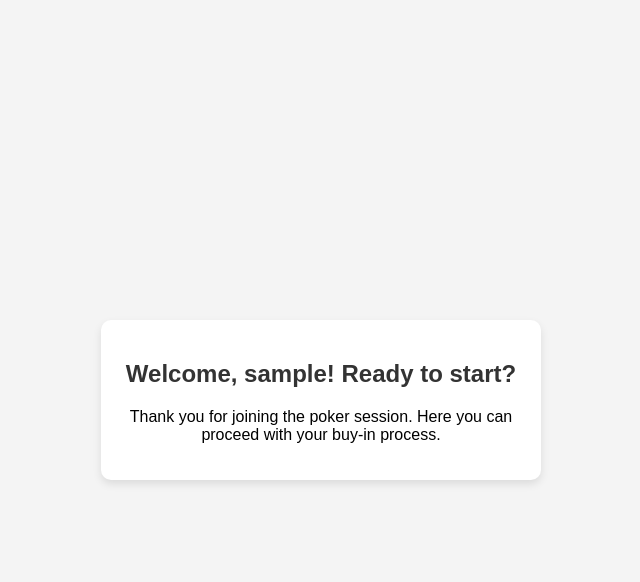
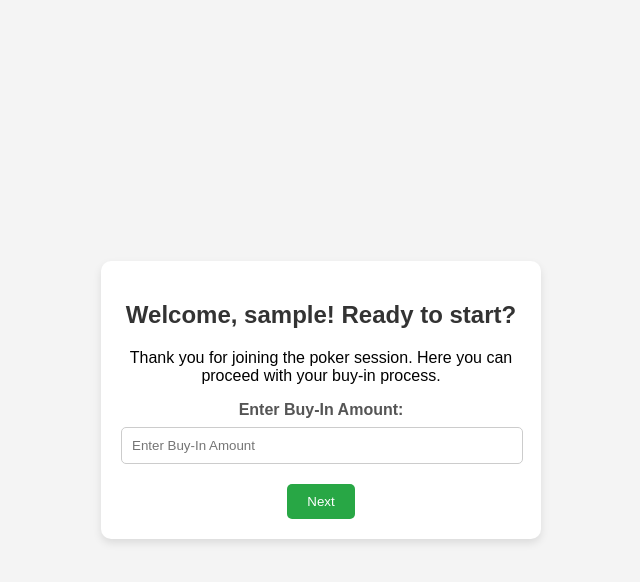
Before and after one commit to griutexius/poker-tracker, a Flask app: page /buy_in in a window 1280 px wide. Shown: the top 582 px of the page, without its empty margins (319-959 px from the left). Run offline with Flask 3, Linux system fonts and the light colour scheme; the visitor is signed in with stand-in values (Sample User, id 1).

Commit message:
Update buy_in.html

```diff
--- a/poker_website/templates/buy_in.html
+++ b/poker_website/templates/buy_in.html
@@ -9,8 +9,13 @@
 <body>
     <div class="container">
         <h2>Welcome, {{ username }}! Ready to start?</h2>
-        <!-- Add any further steps or input fields needed for the buy-in process -->
         <p>Thank you for joining the poker session. Here you can proceed with your buy-in process.</p>
+
+        <form action="/buy_in" method="POST">
+            <label for="buy_in">Enter Buy-In Amount:</label>
+            <input type="number" id="buy_in" name="buy_in" required placeholder="Enter Buy-In Amount">
+            <button type="submit">Next</button>
+        </form>
     </div>
 </body>
 </html>
```
